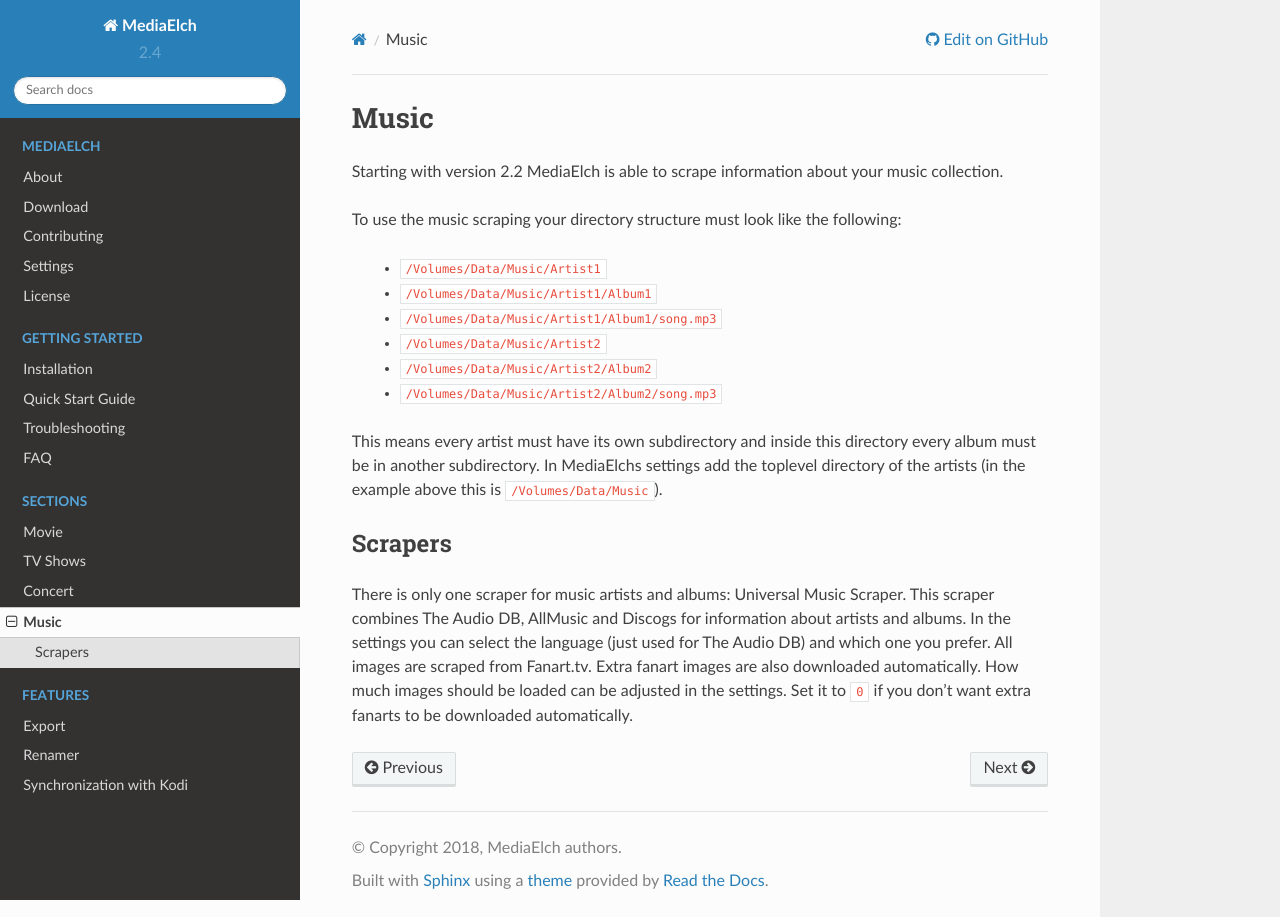
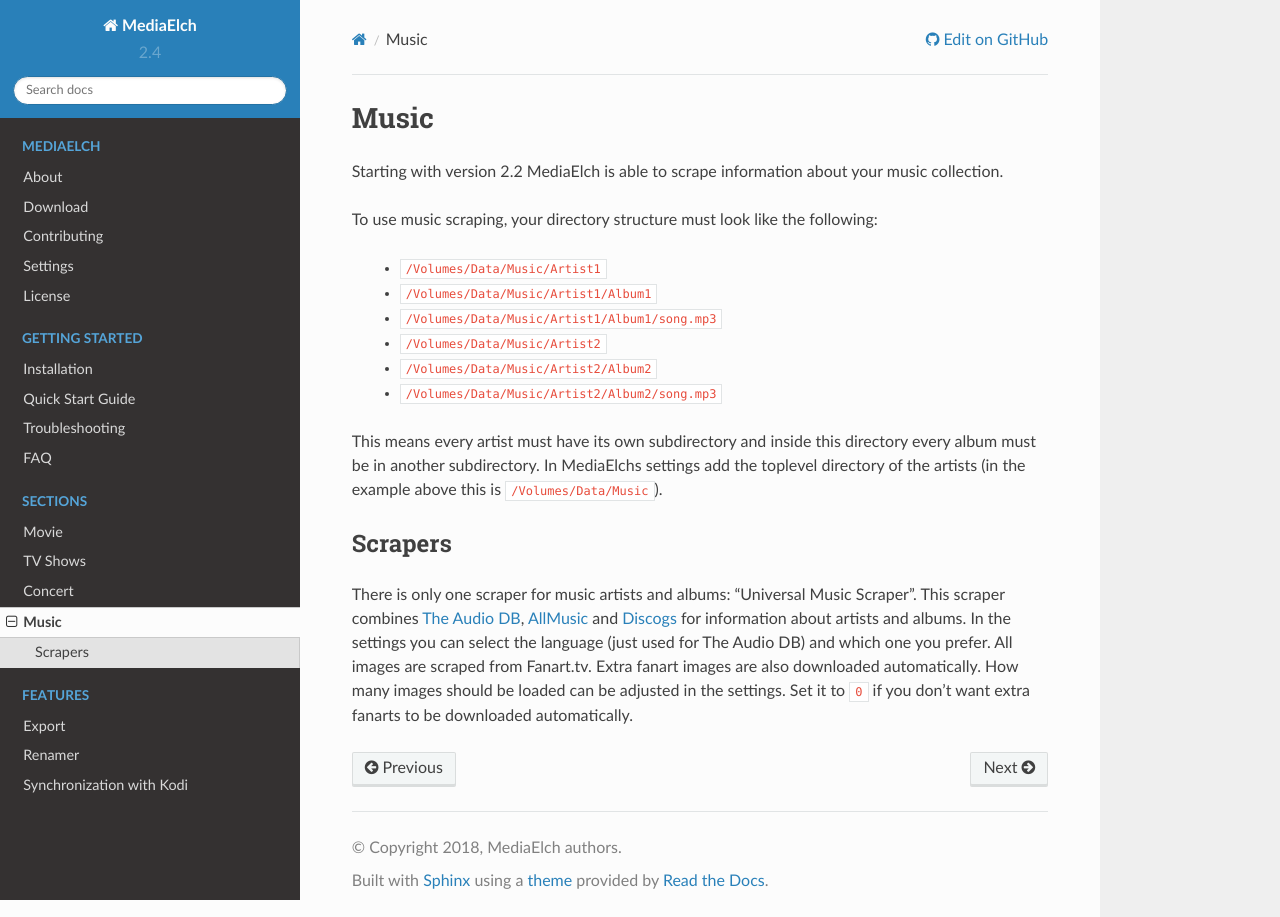
Before and after one commit to mediaelch/mediaelch-doc, a Sphinx documentation site: the page built from docs/source/music/index.rst, in a window 1280 px wide. Built offline with Sphinx 7.4.7 and the Read the Docs theme 2.0.0, drawn with Linux system fonts in a browser that asks for light colours; pages that are not in the unit, such as notebooks, are missing from menus.

Commit message:
[Music] Add links to music scraper sources

```diff
--- a/docs/source/music/index.rst
+++ b/docs/source/music/index.rst
@@ -4,7 +4,7 @@
 
 Starting with version 2.2 MediaElch is able to scrape information about your music collection.
 
-To use the music scraping your directory structure must look like the following:
+To use music scraping, your directory structure must look like the following:
 
  - ``/Volumes/Data/Music/Artist1``
  - ``/Volumes/Data/Music/Artist1/Album1``
@@ -20,10 +20,14 @@
 Scrapers
 --------
 
-There is only one scraper for music artists and albums: Universal Music Scraper.
-This scraper combines The Audio DB, AllMusic and Discogs for information about artists and albums.
+There is only one scraper for music artists and albums: "Universal Music Scraper".
+This scraper combines `The Audio DB`_, AllMusic_ and Discogs_ for information about artists and albums.
 In the settings you can select the language (just used for The Audio DB) and which one you prefer.
 All images are scraped from Fanart.tv.
 Extra fanart images are also downloaded automatically.
-How much images should be loaded can be adjusted in the settings.
+How many images should be loaded can be adjusted in the settings.
 Set it to ``0`` if you don't want extra fanarts to be downloaded automatically.
+
+.. _The Audio DB: https://www.theaudiodb.com/
+.. _AllMusic: https://www.allmusic.com/
+.. _Discogs: https://www.discogs.com/
```
